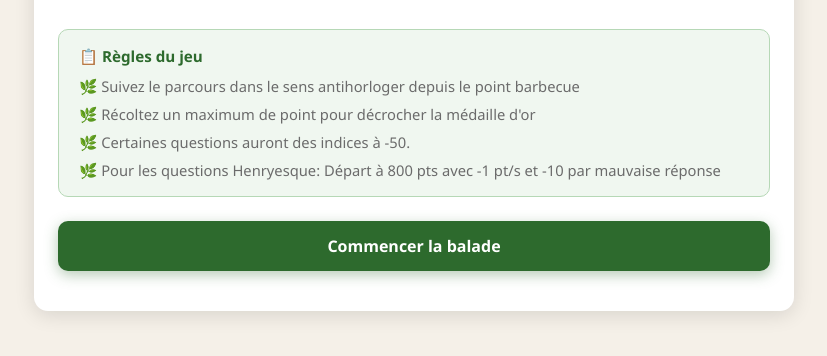
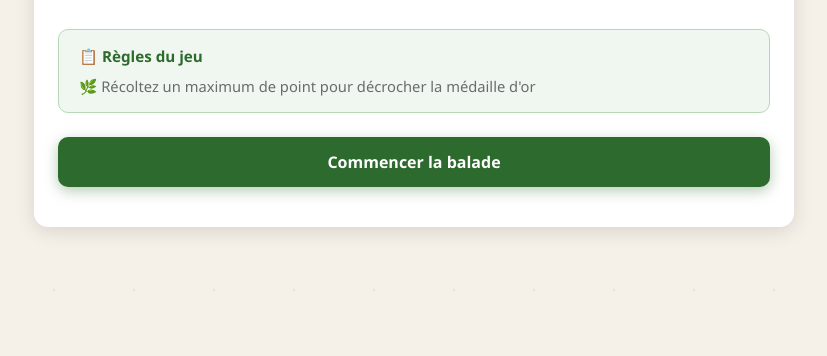
Before and after one commit to GaetanCrabeels/13-06-acti, a plain HTML site: page index.html in a window 1280 px wide. Shown: the part 310-666 px from the top of the page, without its empty margins (226-1053 px from the left). Drawn offline with Linux system fonts and the light colour scheme.

Commit message:
Update index.html

```diff
--- a/index.html
+++ b/index.html
@@ -20,10 +20,7 @@
           <div class="start-rules">
             <h3>📋 Règles du jeu</h3>
             <ul>
-              <li>Suivez le parcours dans le sens antihorloger depuis le point barbecue</li>
               <li>Récoltez un maximum de point pour décrocher la médaille d'or</li>
-              <li>Certaines questions auront des indices à -50.</li>
-              <li>Pour les questions Henryesque: Départ à 800 pts avec -1 pt/s et -10 par mauvaise réponse</li>
             </ul>
           </div>
 
```
